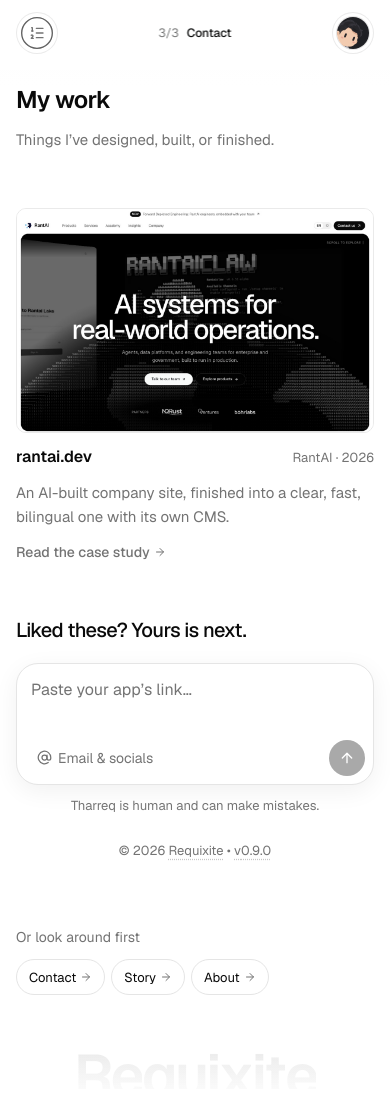
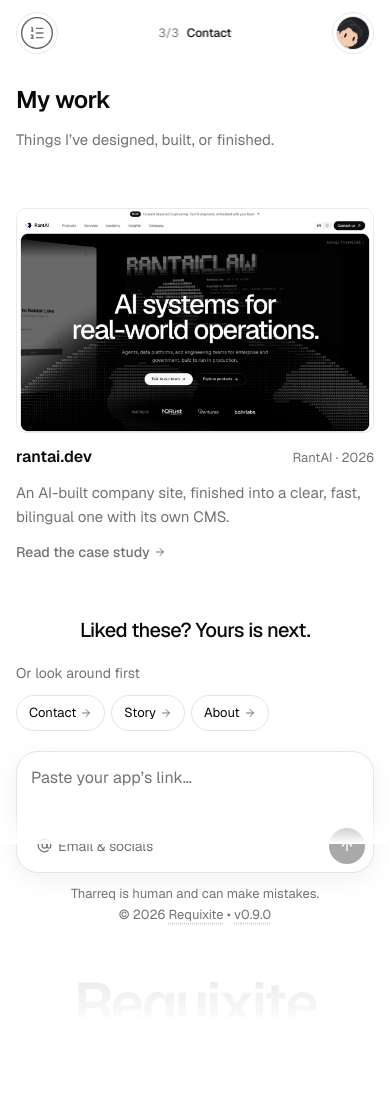
Before and after one commit to mtharreqq/requixite, a Next.js app: page /work in a window 390 px wide. Shown: the top 1108 px of the page. After the commit the page ends 1049 px from the top, so only its background shows below. Built offline with nearby package versions, Linux system fonts and the light colour scheme.

Commit message:
Sub-page ask like the story's end: centered title, other pages over the composer, tight fine print

```diff
--- a/app/globals.css
+++ b/app/globals.css
@@ -567,6 +567,17 @@ html {
   .tap-area::before {
     inset: -14px -6px;
   }
+  /* ponytail: stacked tight on phones, so the note's halo stops short below
+     and the meta's above: each tap lands on what's under it, at 33px rather
+     than 44. Spread them apart if that's too small. */
+  @media (max-width: 767px) {
+    .foot > .tap-area::before {
+      bottom: -2px;
+    }
+    .foot > p .tap-area::before {
+      top: -2px;
+    }
+  }
   /* Pressed, since there is no hover to answer a tap. */
   .composer-chip:active,
   .composer-tool:active {
--- a/components/chat/ask-box.tsx
+++ b/components/chat/ask-box.tsx
@@ -72,12 +72,11 @@ export function Send({
   );
 }
 
-/** Under every composer: the note and "© Requixite • v…"; stacked and
- * centered on phones, far enough apart (and from the composer's buttons)
- * for every 44px halo. */
+/** Under every composer: the note and "© Requixite • v…"; stacked tight and
+ * centered on phones, clear of the composer's buttons. */
 export function Foot({ offer, contact }: { offer: Offer; contact: Contact }) {
   return (
-    <div className="bar:text-[13px] bar:mt-3 mt-2 flex flex-col items-center gap-7 px-1 text-xs md:flex-row md:items-baseline md:justify-between md:gap-4">
+    <div className="foot bar:text-[13px] bar:mt-3 mt-2 flex flex-col items-center gap-1 px-1 text-xs md:flex-row md:items-baseline md:justify-between md:gap-4">
       <Note offer={offer} />
       <FooterMeta copy={contact} />
     </div>
--- a/components/layout/sub-page.tsx
+++ b/components/layout/sub-page.tsx
@@ -7,6 +7,7 @@ import { QuickReply } from "@/components/shared/quick-reply";
 import { ChatDialog } from "@/components/chat/chat-dialog-lazy";
 import { ExperienceSection } from "@/components/shared/experience-section";
 import Image from "next/image";
+import { cn } from "@/lib/utils";
 import { ArrowRight } from "lucide-react";
 import {
   Tooltip,
@@ -20,7 +21,15 @@ import {
 
 /** The other pages under the closing composer, like the homepage's end:
  * starting at the next one. */
-function Suggestions({ locale, path }: { locale: Locale; path: string }) {
+function Suggestions({
+  locale,
+  path,
+  className,
+}: {
+  locale: Locale;
+  path: string;
+  className?: string;
+}) {
   const { skip } = getPortfolioCopy(locale).review;
   const base = locale === "id" ? "/id" : "";
   const all = [
@@ -36,7 +45,10 @@ function Suggestions({ locale, path }: { locale: Locale; path: string }) {
     ([p]) => p !== path,
   );
   return (
-    <nav aria-label={skip.next} className="mt-12 flex flex-col gap-3">
+    <nav
+      aria-label={skip.next}
+      className={cn("flex flex-col gap-3", className)}
+    >
       <p className="text-muted-foreground text-sm">{skip.more}</p>
       {/* Quick replies, as at the end of the home story. */}
       <div className="flex gap-1.5">
@@ -96,11 +108,13 @@ export function SubPage({
           <>
             <SectionReveal>
               <section id="contact" className="flex flex-col gap-5">
-                <h2 className="text-xl leading-tight font-medium tracking-[-0.03em] text-balance md:text-2xl">
+                {/* As the story's end: the other pages just over the
+                    composer, the fine print tight under it. */}
+                <h2 className="text-center text-xl leading-tight font-medium tracking-[-0.03em] text-balance md:text-2xl">
                   {ask.title}
                 </h2>
+                <Suggestions locale={locale} path={path} />
                 <AskBox locale={locale} title={ask.title} placeholder={ask} />
-                <Suggestions locale={locale} path={path} />
               </section>
             </SectionReveal>
             {/* Short pages push the footer to the bottom of the screen. */}
@@ -177,7 +191,7 @@ export function ContactPage({ locale }: { locale: Locale }) {
           {copy.review.cta.title}
         </h1>
         <AskBox locale={locale} />
-        <Suggestions locale={locale} path="/contact" />
+        <Suggestions locale={locale} path="/contact" className="mt-12" />
       </section>
     </SubPage>
   );
```
